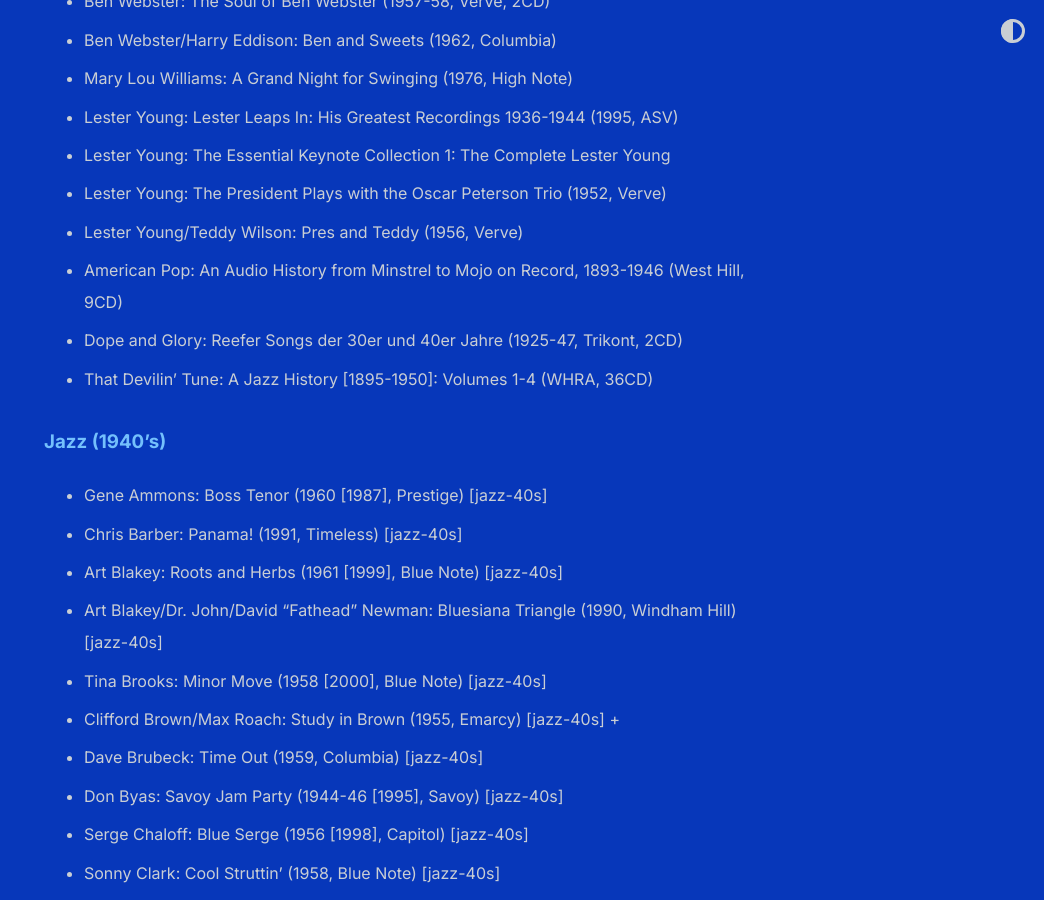
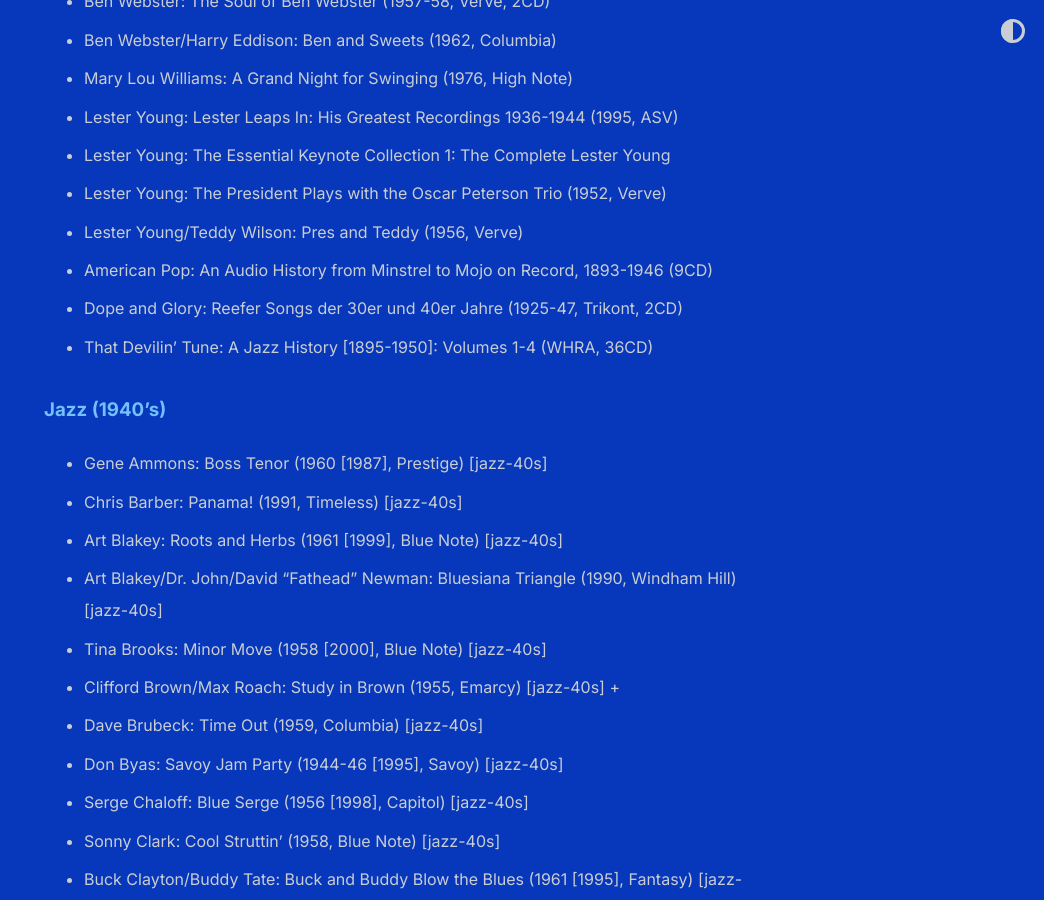
Before and after one commit to shihankanungo/shihankanungo.github.io, a Jekyll site: the page built from tomhull.md, in a window 1280 px wide and 900 px high, scrolled down 6890 px. Shown: the whole window, without its empty margins (236-1280 px from the left). Built offline with Jekyll 4.4.1, drawn with Linux system fonts in a browser that asks for light colours.

Commit message:
Update tomhull.md

```diff
--- a/tomhull.md
+++ b/tomhull.md
@@ -180,7 +180,7 @@
 - Lester Young: The Essential Keynote Collection 1: The Complete Lester Young
 - Lester Young: The President Plays with the Oscar Peterson Trio (1952, Verve)
 - Lester Young/Teddy Wilson: Pres and Teddy (1956, Verve)
-- American Pop: An Audio History from Minstrel to Mojo on Record, 1893-1946 (West Hill, 9CD)
+- American Pop: An Audio History from Minstrel to Mojo on Record, 1893-1946 (9CD)
 - Dope and Glory: Reefer Songs der 30er und 40er Jahre (1925-47, Trikont, 2CD)
 - That Devilin' Tune: A Jazz History [1895-1950]: Volumes 1-4 (WHRA, 36CD)
 
```
